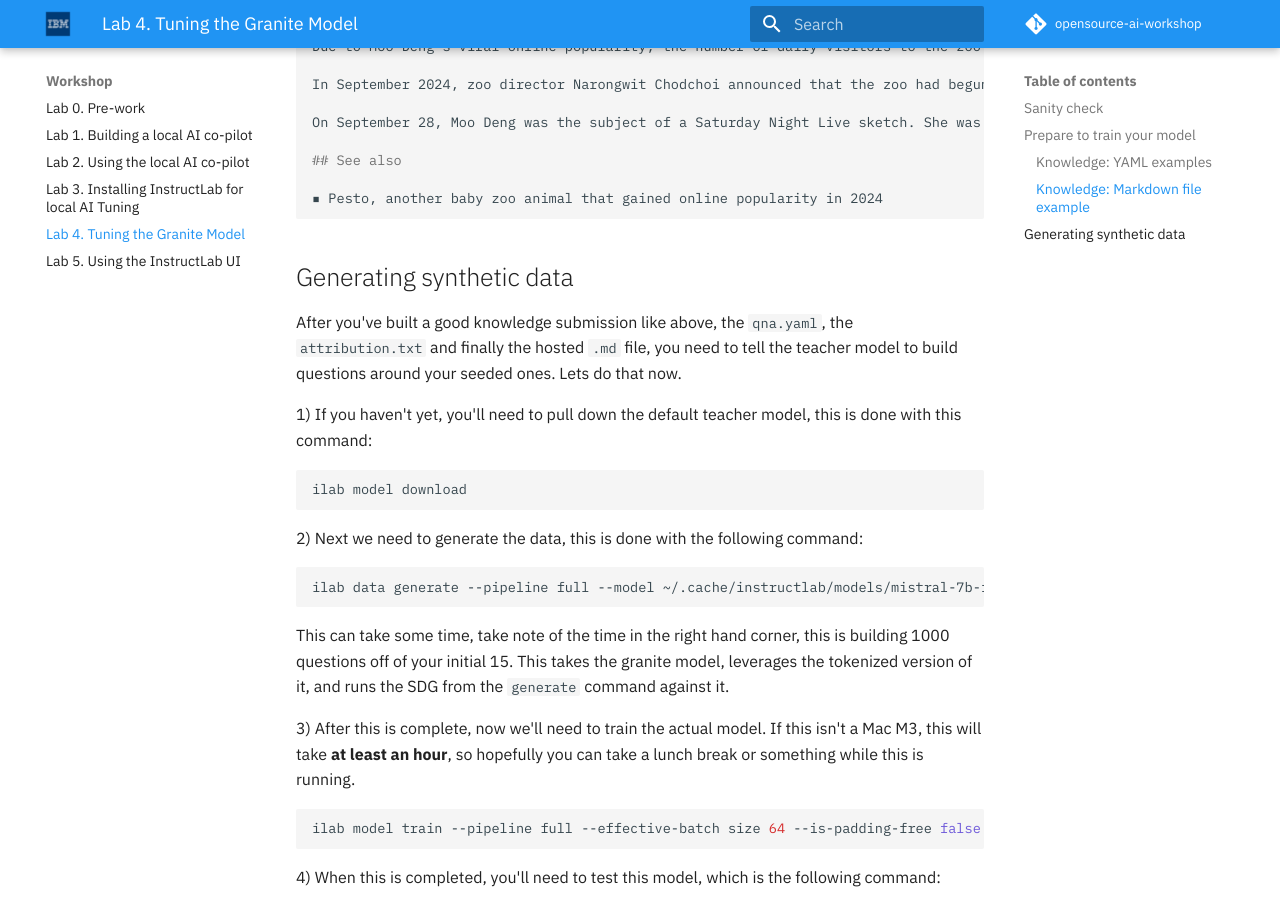
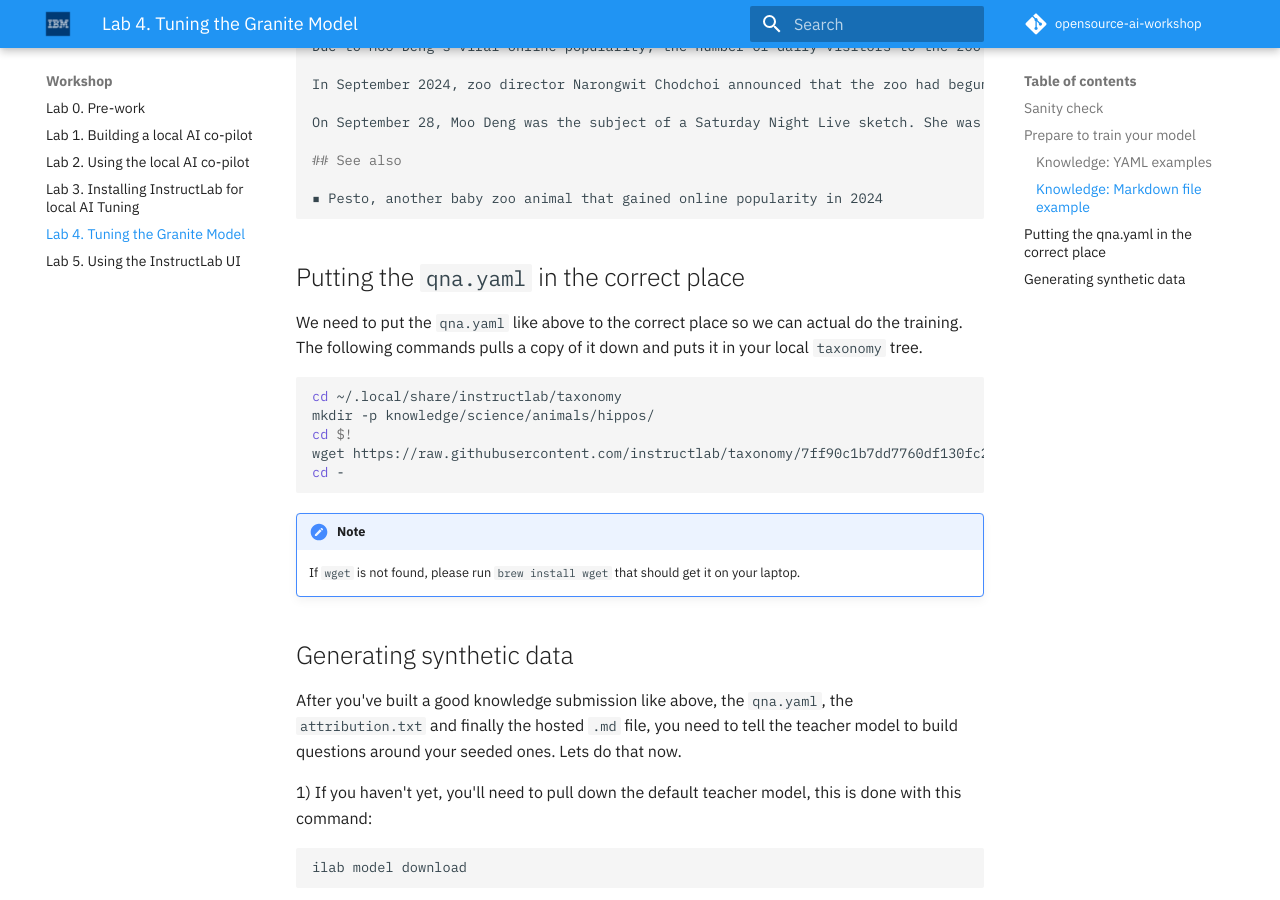
Before and after one commit to IBM/opensource-ai-workshop, an MkDocs documentation site: the page built from docs/lab-4/README.md, in a window 1280 px wide and 900 px high, scrolled down 5399 px. Built offline with MkDocs 1.6.1 and Material for MkDocs 9.7.7, drawn with Linux system fonts in a browser that asks for light colours; comment, search, counter and statistics services are not loaded.

Commit message:
putting the qna.yaml in the correct place

````diff
--- a/docs/lab-4/README.md
+++ b/docs/lab-4/README.md
@@ -240,6 +240,22 @@
 ▪ Pesto, another baby zoo animal that gained online popularity in 2024
 ```
 
+## Putting the `qna.yaml` in the correct place
+
+We need to put the `qna.yaml` like above to the correct place so we can actual do the training. The following commands pulls a copy of it down and puts it in your local `taxonomy` tree.
+
+```bash
+cd ~/.local/share/instructlab/taxonomy
+mkdir -p knowledge/science/animals/hippos/
+cd $!
+wget https://raw.githubusercontent.com/instructlab/taxonomy/7ff90c1b7dd7760df130fc21cef46c6a8208048c/knowledge/science/animals/hippos/qna.yaml
+cd -
+```
+
+!!! note
+    If `wget` is not found, please run `brew install wget` that should get it on your laptop.
+
+
 ## Generating synthetic data
 
 After you've built a good knowledge submission like above, the `qna.yaml`, the `attribution.txt` and
````
